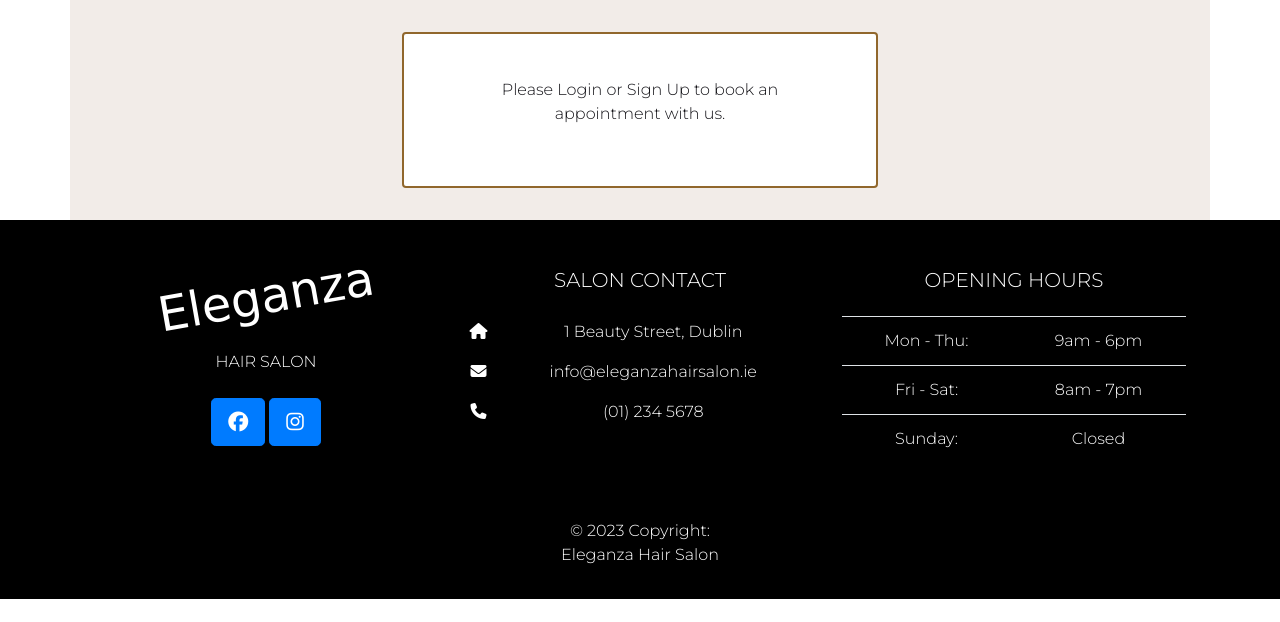
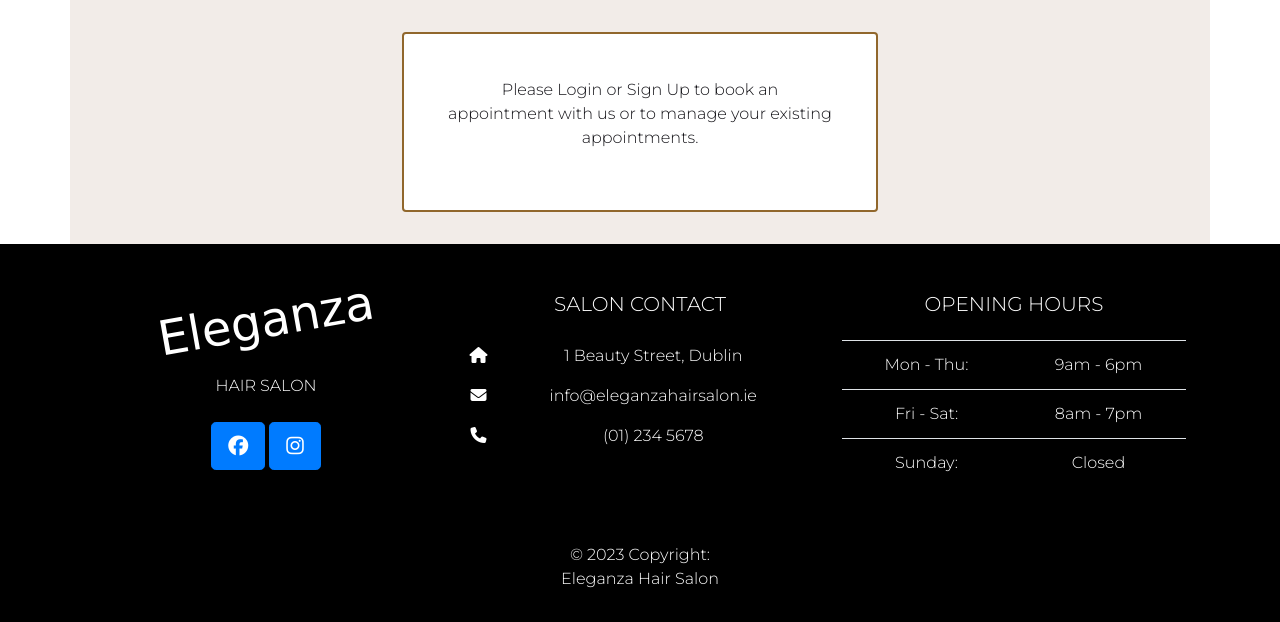
Before and after one commit to ip69719/ci-portfolio-four, a Django app: page /book in a window 1280 px wide. Shown: the part 56-678 px from the top of the page. Run offline with Django 3.2, Linux system fonts and the light colour scheme; some libraries are stand-ins or nearby versions; some web fonts are replaced.

Commit message:
feat: book.html, revise message displayed if trying to book but not logged in

```diff
--- a/templates/book.html
+++ b/templates/book.html
@@ -20,7 +20,9 @@
                             </div>
                         </form>
                     {% else %}
-                    <p class="text-center">Please Login or Sign Up to book an appointment with us.</p>
+                    <p class="text-center">
+                        Please Login or Sign Up to book an appointment with us or to manage your existing appointments.
+                    </p>
                     {% endif %}
                 </div>
             </div>
```
